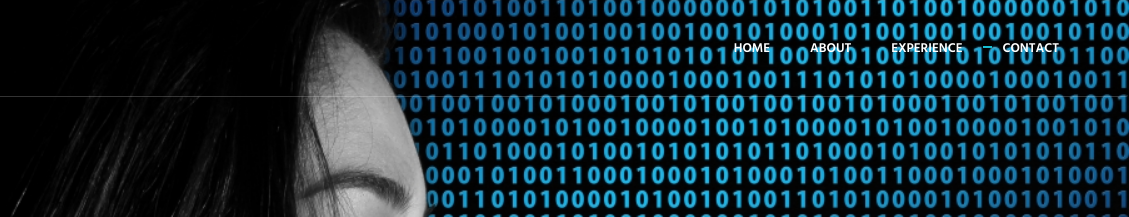
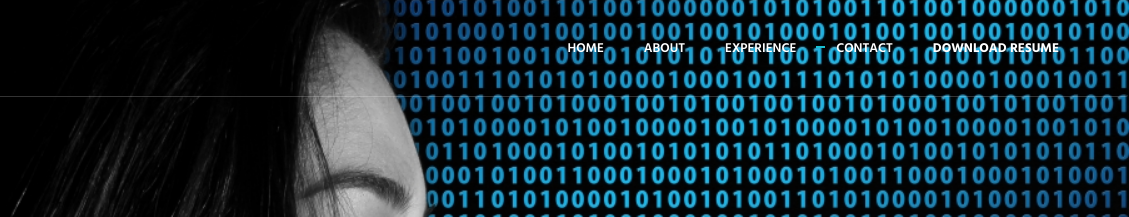
Before and after one commit to AfrinKhanam/AfrinKhanam.github.io, a plain HTML site: page index.html in a window 1280 px wide. Shown: the top 217 px of the page, 151-1280 px from the left. Drawn offline with Linux system fonts and the light colour scheme.

Commit message:
added download button feature

```diff
--- a/index.html
+++ b/index.html
@@ -60,6 +60,9 @@
                                 <li class="js_nav-item nav-item"><a class="nav-item-child nav-item-hover" href="#experience">Experience</a></li>
                                 <!-- <li class="js_nav-item nav-item"><a class="nav-item-child nav-item-hover" href="#work">Work</a></li> -->
                                 <li class="js_nav-item nav-item"><a class="nav-item-child nav-item-hover" href="#contact">Contact</a></li>
+
+                                <li class="js_nav-item nav-item"><a class="nav-item-child nav-item-hovery" style="color: white;font-weight: bold;" href="https://docs.google.com/document/d/1aNKDNopU1OviG62BvMD-WySQwgoBFRQepJFKKR8N_kM/edit?usp=sharing" role="button"> Download Resume</a></li>
+
                             </ul>
                         </div>
                     </div>
```
